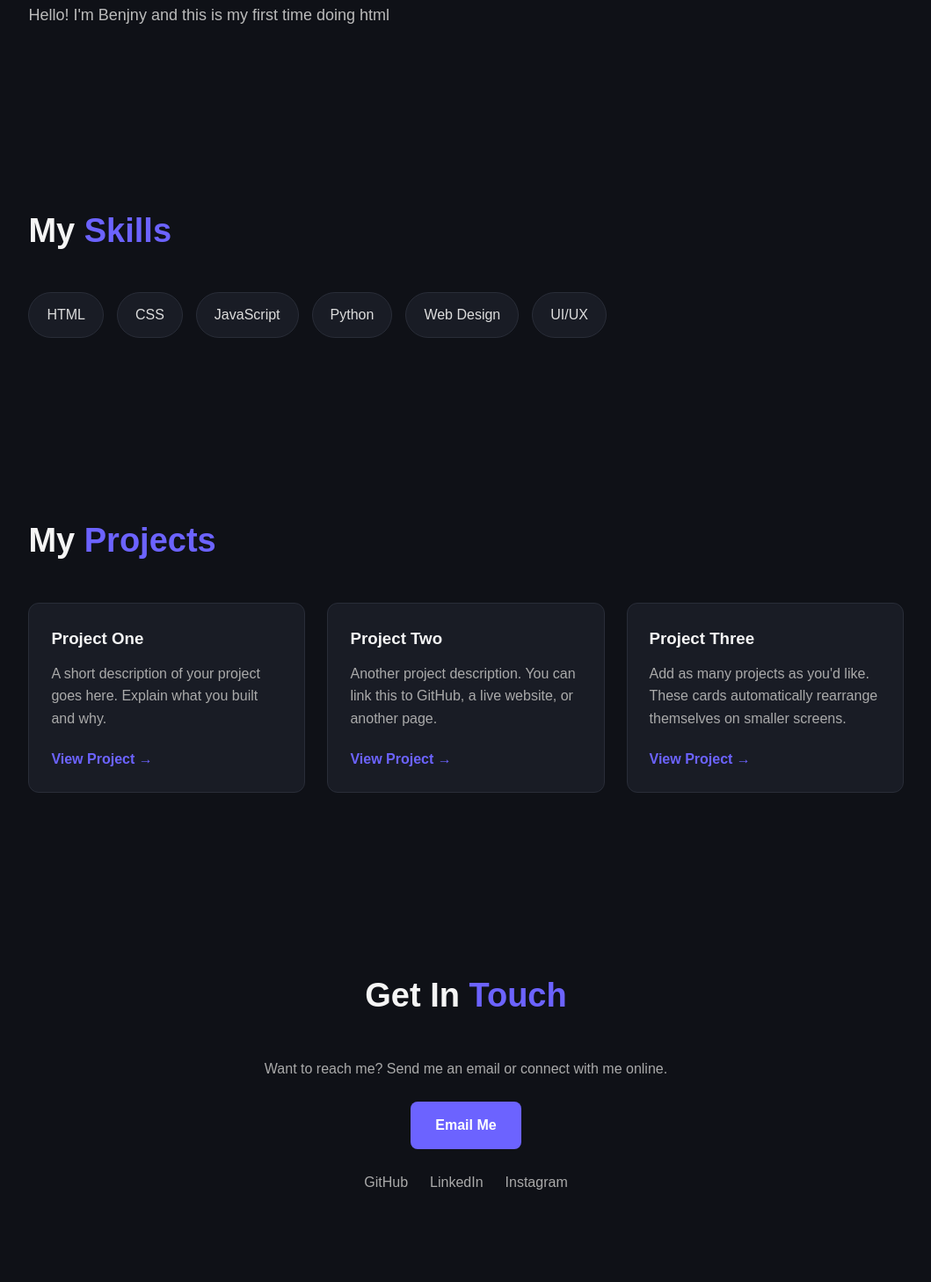
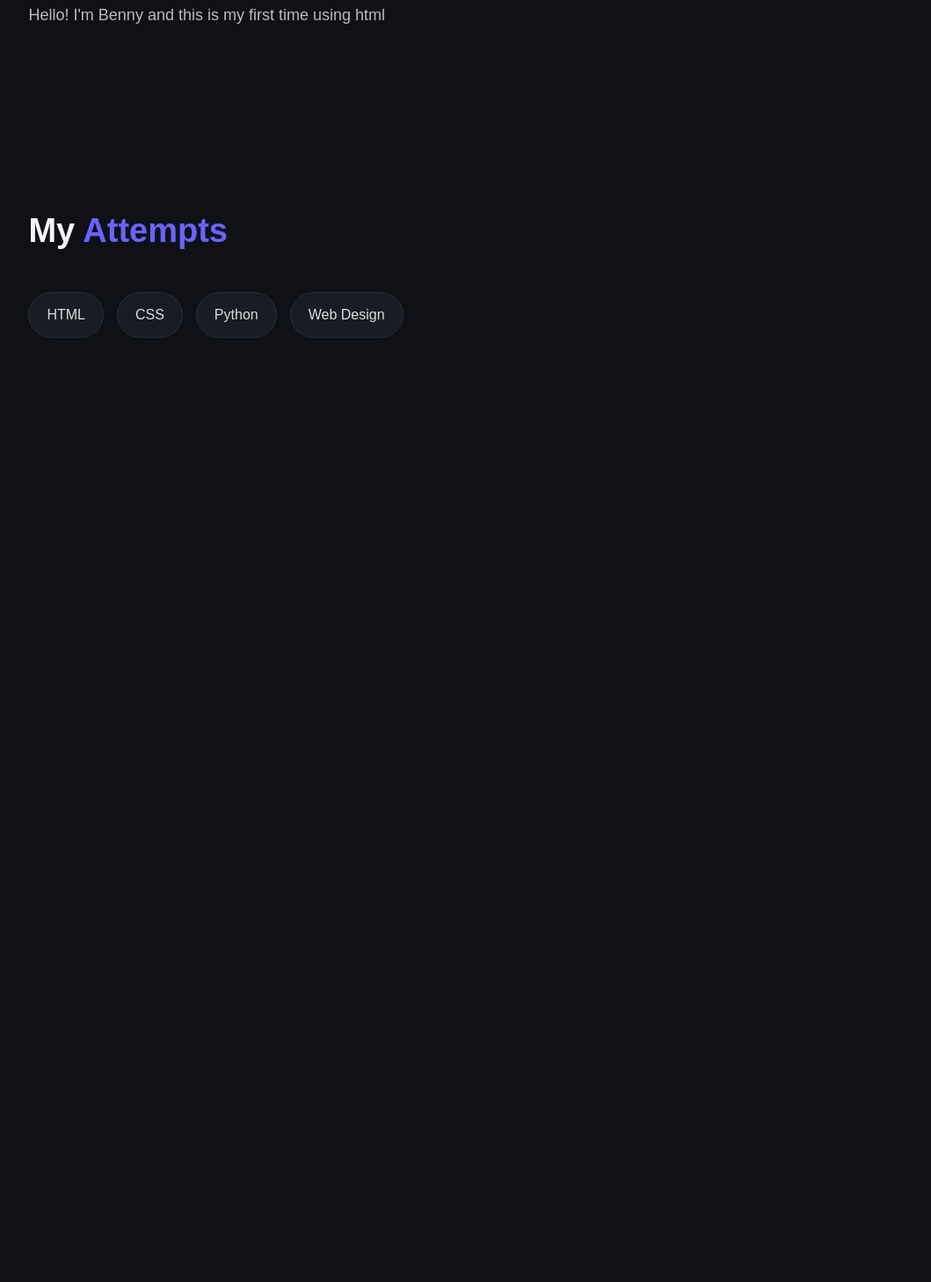
Before and after one commit to cutiebb8w/website, a plain HTML site: page index.html in a window 1280 px wide. Shown: the part 998-2455 px from the top of the page at 88% size, without its empty margins (110-1169 px from the left). After the commit the page ends 1482 px from the top, so only its background shows below. Drawn offline with Linux system fonts and the light colour scheme.

Commit message:
Update index.html
took out parts

```diff
--- a/index.html
+++ b/index.html
@@ -235,13 +235,12 @@
 
     <!-- Navigation -->
     <nav>
-        <div class="logo">YOUR NAME</div>
+        <div class="logo">Benny</div>
 
         <ul>
             <li><a href="#about">About</a></li>
-            <li><a href="#skills">Skills</a></li>
-            <li><a href="#projects">Projects</a></li>
-            <li><a href="#contact">Contact</a></li>
+            <li><a href="#skills">Attempts</a></li>
+
         </ul>
     </nav>
 
@@ -251,7 +250,7 @@
         <div class="hero-content">
 
             <h1>
-                Hi, I'm <span>Your Name</span>.
+                Hi, I'm <span>Benny</span>.
             </h1>
 
             <p>
@@ -274,7 +273,7 @@
         </h2>
 
         <p class="about">
-            Hello! I'm Benjny and this is my first time doing html
+            Hello! I'm Benny and this is my first time using html
         </p>
 
     </section>
@@ -284,97 +283,16 @@
     <section id="skills">
 
         <h2 class="section-title">
-            My <span>Skills</span>
+            My <span>Attempts</span>
         </h2>
 
         <div class="skills">
 
             <div class="skill">HTML</div>
             <div class="skill">CSS</div>
-            <div class="skill">JavaScript</div>
             <div class="skill">Python</div>
             <div class="skill">Web Design</div>
-            <div class="skill">UI/UX</div>
 
-        </div>
-
-    </section>
-
-
-    <!-- Projects -->
-    <section id="projects">
-
-        <h2 class="section-title">
-            My <span>Projects</span>
-        </h2>
-
-        <div class="projects">
-
-            <div class="project">
-                <h3>Project One</h3>
-
-                <p>
-                    A short description of your project goes here.
-                    Explain what you built and why.
-                </p>
-
-                <a href="#" target="_blank">
-                    View Project →
-                </a>
-            </div>
-
-
-            <div class="project">
-                <h3>Project Two</h3>
-
-                <p>
-                    Another project description. You can link this
-                    to GitHub, a live website, or another page.
-                </p>
-
-                <a href="#" target="_blank">
-                    View Project →
-                </a>
-            </div>
-
-
-            <div class="project">
-                <h3>Project Three</h3>
-
-                <p>
-                    Add as many projects as you'd like. These cards
-                    automatically rearrange themselves on smaller screens.
-                </p>
-
-                <a href="#" target="_blank">
-                    View Project →
-                </a>
-            </div>
-
-        </div>
-
-    </section>
-
-
-    <!-- Contact -->
-    <section id="contact" class="contact">
-
-        <h2 class="section-title">
-            Get In <span>Touch</span>
-        </h2>
-
-        <p>
-            Want to reach me? Send me an email or connect with me online.
-        </p>
-
-        <a href="mailto:pika2367@outlook.com" class="button">
-            Email Me
-        </a>
-
-        <div class="socials">
-            <a href="#" target="_blank">GitHub</a>
-            <a href="#" target="_blank">LinkedIn</a>
-            <a href="#" target="_blank">Instagram</a>
         </div>
 
     </section>
```
